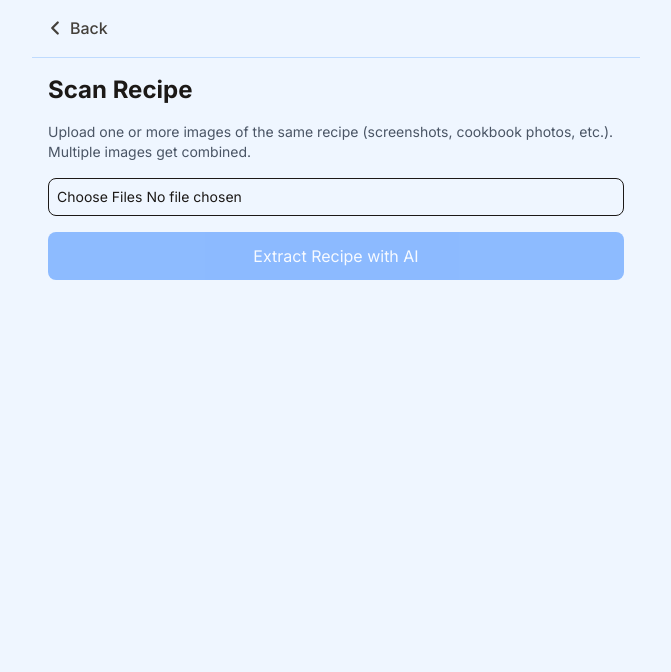
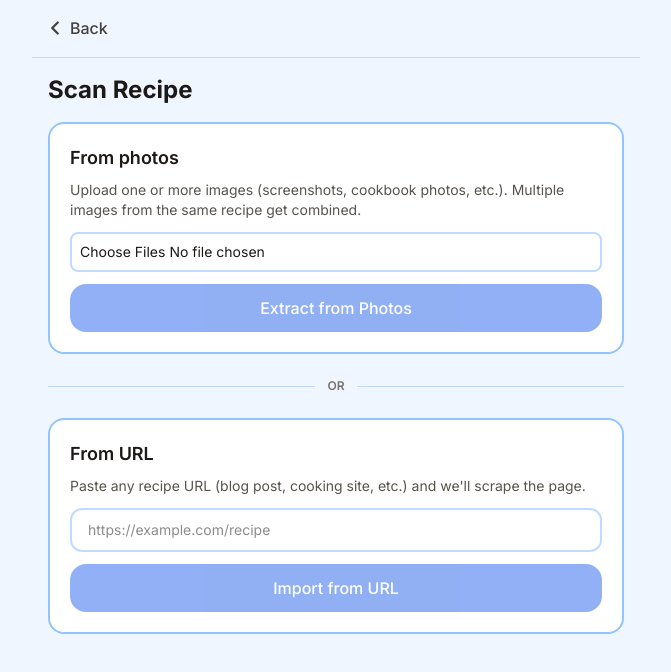
Before and after one commit to Colewarfield/Recipe-App, a Next.js app: page /scan in a window 1280 px wide. Shown: the top 672 px of the page, without its empty margins (304-975 px from the left). Built offline with nearby package versions, Linux system fonts and the light colour scheme.

Commit message:
Add URL recipe import to scan page

```diff
--- a/app/help/page.tsx
+++ b/app/help/page.tsx
@@ -35,6 +35,11 @@ export default function HelpPage() {
             <li>Uncheck <b>Make this public</b> if you want the recipe kept private (only you can see it).</li>
             <li>Tap <b>Save Recipe</b>.</li>
           </ol>
+        </section>
+
+        <section className="mb-8">
+          <h2 className="text-xl font-semibold mb-2">Importing a recipe from a URL</h2>
+          <p className="text-gray-800 dark:text-stone-200">On the Scan Recipe page, scroll to the <b>From URL</b> section. Paste any recipe link (blog post, cooking site), tap <b>Import from URL</b>. The app fetches the page, uses AI to extract the recipe, and shows the form pre-filled. Works with most recipe websites; some (behind paywalls or heavy bot protection) may not.</p>
         </section>
 
         <section className="mb-8">
@@ -134,7 +139,7 @@ export default function HelpPage() {
           <p className="text-gray-800 dark:text-stone-200">Tap <b>Profile</b> at the top of the home page, then tap <b>Sign out</b> at the bottom of the Profile page.</p>
         </section>
 
-        <p className="text-xs text-gray-400 dark:text-stone-500 mt-12">Last updated after adding Favorites and the Boring theme.</p>
+        <p className="text-xs text-gray-400 dark:text-stone-500 mt-12">Last updated after adding URL import to the Scan page.</p>
       </div>
     </div>
   )
--- a/app/scan/actions.ts
+++ b/app/scan/actions.ts
@@ -107,3 +107,132 @@ Rules:
     throw new Error('Could not parse recipe from images. Try clearer or different photos.')
   }
 }
+
+
+
+export async function scanRecipeFromUrl(url: string): Promise<ScannedRecipe> {
+  const supabase = await createClient()
+  const { data: { user } } = await supabase.auth.getUser()
+  if (!user) throw new Error('Not signed in')
+
+  let parsedUrl: URL
+  try {
+    parsedUrl = new URL(url)
+  } catch {
+    throw new Error('Not a valid URL')
+  }
+  if (!['http:', 'https:'].includes(parsedUrl.protocol)) {
+    throw new Error('URL must start with http:// or https://')
+  }
+
+  const apiKey = process.env.GEMINI_API_KEY
+  if (!apiKey) throw new Error('Server not configured: GEMINI_API_KEY missing')
+
+  // Fetch page with 20s timeout
+  const controller = new AbortController()
+  const timeout = setTimeout(() => controller.abort(), 20000)
+
+  let html: string
+  try {
+    const res = await fetch(url, {
+      signal: controller.signal,
+      headers: {
+        'User-Agent': 'Mozilla/5.0 (compatible; RecipeApp/1.0)',
+        'Accept': 'text/html,application/xhtml+xml',
+      },
+    })
+    if (!res.ok) throw new Error('Page returned status ' + res.status)
+    html = await res.text()
+  } catch (e) {
+    const msg = e instanceof Error ? e.message : String(e)
+    throw new Error('Could not fetch page: ' + msg)
+  } finally {
+    clearTimeout(timeout)
+  }
+
+  // Strip HTML down to readable text
+  let text = html
+    .replace(/<script[^>]*>[\s\S]*?<\/script>/gi, ' ')
+    .replace(/<style[^>]*>[\s\S]*?<\/style>/gi, ' ')
+    .replace(/<noscript[^>]*>[\s\S]*?<\/noscript>/gi, ' ')
+    .replace(/<[^>]+>/g, ' ')
+    .replace(/&nbsp;/g, ' ')
+    .replace(/&amp;/g, '&')
+    .replace(/&lt;/g, '<')
+    .replace(/&gt;/g, '>')
+    .replace(/&quot;/g, '"')
+    .replace(/&#039;|&#39;/g, "'")
+    .replace(/\s+/g, ' ')
+    .trim()
+
+  if (text.length > 30000) text = text.substring(0, 30000)
+  if (text.length < 100) throw new Error('Page has too little content to extract a recipe from')
+
+  const ai = new GoogleGenAI({ apiKey })
+  const prompt = `You are a recipe extraction assistant. The text below is scraped from a recipe webpage (with ads, comments, and navigation stripped out imperfectly).
+
+Extract only the recipe and return valid JSON matching this schema:
+{
+  "title": string,
+  "category": one of "Breakfast", "Lunch", "Dinner", "Dessert", "Snacks", "Drinks",
+  "ingredients": array of strings,
+  "steps": array of strings,
+  "notes": string
+}
+
+Rules:
+- Extract only the recipe itself. Ignore ads, sidebar content, comments, related-articles suggestions, and other noise.
+- Guess the category from context.
+- Each ingredient is one array item WITH its amount (e.g., "2 cups flour").
+- If the recipe has MULTIPLE distinct ingredient groups (e.g., "For the meatballs", "For the sauce"), preserve them as sections. Format: put a line "## Group Name" as its own array item before that group's ingredients.
+- Each step is one array item, in order, concise but complete.
+- Notes: any cook tips, servings, prep time, storage tips from the recipe itself. Empty string if none.
+- If the page does NOT contain an actual recipe, return { "title": "", "ingredients": [], "steps": [] } and we'll handle it.
+
+Webpage text:
+` + text
+
+  const clientAny = ai as unknown as {
+    interactions: {
+      create: (args: unknown) => Promise<{ output_text?: string; outputText?: string }>
+    }
+  }
+
+  const schema = {
+    type: 'object',
+    properties: {
+      title: { type: 'string' },
+      category: { type: 'string' },
+      ingredients: { type: 'array', items: { type: 'string' } },
+      steps: { type: 'array', items: { type: 'string' } },
+      notes: { type: 'string' },
+    },
+    required: ['title', 'category', 'ingredients', 'steps'],
+  }
+
+  const interaction = await clientAny.interactions.create({
+    model: 'gemini-3.6-flash',
+    input: [{ type: 'text', text: prompt }],
+    response_format: [{ type: 'text', mime_type: 'application/json', schema }],
+  })
+
+  const responseText = interaction.output_text ?? interaction.outputText ?? ''
+
+  try {
+    const parsed = JSON.parse(responseText)
+    if (!parsed.title || !Array.isArray(parsed.ingredients) || parsed.ingredients.length === 0) {
+      throw new Error('No recipe found on that page. Try a different URL.')
+    }
+    return {
+      title: String(parsed.title),
+      category: VALID_CATEGORIES.includes(parsed.category) ? parsed.category : 'Dinner',
+      ingredients: parsed.ingredients.map(String),
+      steps: Array.isArray(parsed.steps) ? parsed.steps.map(String) : [],
+      notes: String(parsed.notes || ''),
+    }
+  } catch (e) {
+    if (e instanceof Error && e.message.includes('No recipe')) throw e
+    console.error('Gemini raw response:', responseText)
+    throw new Error('Could not parse recipe from that page. Try a different URL.')
+  }
+}
--- a/app/scan/page.tsx
+++ b/app/scan/page.tsx
@@ -1,9 +1,8 @@
 'use client'
 
 import { useState } from 'react'
-import Link from 'next/link'
 import BackButton from '@/components/BackButton'
-import { scanRecipe, type ScannedRecipe } from './actions'
+import { scanRecipe, scanRecipeFromUrl, type ScannedRecipe } from './actions'
 import { createRecipe } from '../actions'
 
 const CATEGORIES = ['Breakfast', 'Lunch', 'Dinner', 'Dessert', 'Snacks', 'Drinks']
@@ -32,7 +31,8 @@ async function compressImage(file: File, maxWidth = 1400, quality = 0.82): Promi
 
 export default function ScanPage() {
   const [images, setImages] = useState<File[]>([])
-  const [scanning, setScanning] = useState(false)
+  const [url, setUrl] = useState('')
+  const [busy, setBusy] = useState<'idle' | 'photos' | 'url'>('idle')
   const [error, setError] = useState('')
   const [scanned, setScanned] = useState(false)
 
@@ -42,32 +42,50 @@ export default function ScanPage() {
   const [steps, setSteps] = useState('')
   const [notes, setNotes] = useState('')
 
-  async function handleScan() {
-    if (images.length === 0) return
-    setScanning(true)
-    setError('')
-    try {
-      const compressed = await Promise.all(images.map(f => compressImage(f)))
-      const formData = new FormData()
-      compressed.forEach((img, i) => formData.append('image' + i, img))
-      const result: ScannedRecipe = await scanRecipe(formData)
+  function applyResult(result: ScannedRecipe) {
     setTitle(result.title)
     setCategory(result.category)
     setIngredients(result.ingredients.join('\n'))
     setSteps(result.steps.join('\n'))
     setNotes(result.notes)
     setScanned(true)
+  }
+
+  async function handleImageScan() {
+    if (images.length === 0) return
+    setBusy('photos')
+    setError('')
+    try {
+      const compressed = await Promise.all(images.map(f => compressImage(f)))
+      const formData = new FormData()
+      compressed.forEach((img, i) => formData.append('image' + i, img))
+      const result = await scanRecipe(formData)
+      applyResult(result)
     } catch (e) {
-      const msg = e instanceof Error ? e.message : 'Failed to scan'
-      setError(msg)
+      setError(e instanceof Error ? e.message : 'Failed to scan')
     } finally {
-      setScanning(false)
+      setBusy('idle')
+    }
+  }
+
+  async function handleUrlScan() {
+    if (!url.trim()) return
+    setBusy('url')
+    setError('')
+    try {
+      const result = await scanRecipeFromUrl(url.trim())
+      applyResult(result)
+    } catch (e) {
+      setError(e instanceof Error ? e.message : 'Failed to import')
+    } finally {
+      setBusy('idle')
     }
   }
 
   function resetScan() {
     setScanned(false)
     setImages([])
+    setUrl('')
     setTitle('')
     setCategory('Dinner')
     setIngredients('')
@@ -77,16 +95,17 @@ export default function ScanPage() {
   }
 
   return (
-    <div className="min-h-screen p-4">
+    <div className="min-h-screen p-4 pb-16">
       <div className="max-w-xl mx-auto">
         <BackButton href="/" />
         <h1 className="text-2xl font-bold mb-4">Scan Recipe</h1>
 
         {!scanned ? (
-          <div className="space-y-4">
-            <p className="text-sm text-gray-600">
-              Upload one or more images of the same recipe (screenshots, cookbook photos, etc.).
-              Multiple images get combined.
+          <div className="space-y-6">
+            <div className="bg-white dark:bg-slate-800 rounded-2xl p-5 border-2 border-blue-200 dark:border-slate-700">
+              <h2 className="text-lg font-semibold mb-2">From photos</h2>
+              <p className="text-sm text-stone-600 dark:text-stone-400 mb-3">
+                Upload one or more images (screenshots, cookbook photos, etc.). Multiple images from the same recipe get combined.
               </p>
 
               <input
@@ -94,17 +113,17 @@ export default function ScanPage() {
                 accept="image/*"
                 multiple
                 onChange={(e) => setImages(Array.from(e.target.files || []))}
-              className="block w-full text-sm border rounded-lg p-2"
+                className="block w-full text-sm border-2 border-blue-100 dark:border-slate-700 rounded-lg p-2 mb-3"
               />
 
               {images.length > 0 && (
                 <>
-                <div className="text-sm text-gray-600">
+                  <div className="text-sm text-stone-600 dark:text-stone-400 mb-2">
                     {images.length} image{images.length === 1 ? '' : 's'} selected
                   </div>
-                <div className="grid grid-cols-3 gap-2">
+                  <div className="grid grid-cols-3 gap-2 mb-3">
                     {images.map((img, i) => (
-                    <div key={i} className="aspect-square border rounded overflow-hidden bg-gray-50">
+                      <div key={i} className="aspect-square border rounded-lg overflow-hidden bg-gray-50 dark:bg-slate-700">
                         <img
                           src={URL.createObjectURL(img)}
                           alt={'Preview ' + (i + 1)}
@@ -118,22 +137,53 @@ export default function ScanPage() {
 
               <button
                 type="button"
-              onClick={handleScan}
-              disabled={scanning || images.length === 0}
-              className="w-full px-4 py-3 bg-blue-500 text-white rounded-lg disabled:opacity-50"
+                onClick={handleImageScan}
+                disabled={busy !== 'idle' || images.length === 0}
+                className="w-full px-4 py-3 bg-blue-600 text-white rounded-2xl font-medium disabled:opacity-50"
               >
-              {scanning ? 'Extracting (10-20s)...' : 'Extract Recipe with AI'}
+                {busy === 'photos' ? 'Extracting (10-20s)...' : 'Extract from Photos'}
               </button>
+            </div>
+
+            <div className="flex items-center gap-3">
+              <div className="flex-1 h-px bg-blue-200 dark:bg-slate-700" />
+              <span className="text-xs text-stone-500 dark:text-stone-400 font-semibold">OR</span>
+              <div className="flex-1 h-px bg-blue-200 dark:bg-slate-700" />
+            </div>
+
+            <div className="bg-white dark:bg-slate-800 rounded-2xl p-5 border-2 border-blue-200 dark:border-slate-700">
+              <h2 className="text-lg font-semibold mb-2">From URL</h2>
+              <p className="text-sm text-stone-600 dark:text-stone-400 mb-3">
+                Paste any recipe URL (blog post, cooking site, etc.) and we&apos;ll scrape the page.
+              </p>
+
+              <input
+                type="url"
+                placeholder="https://example.com/recipe"
+                value={url}
+                onChange={(e) => setUrl(e.target.value)}
+                className="w-full px-4 py-2.5 border-2 border-blue-100 dark:border-slate-700 rounded-xl text-sm mb-3"
+              />
+
+              <button
+                type="button"
+                onClick={handleUrlScan}
+                disabled={busy !== 'idle' || !url.trim()}
+                className="w-full px-4 py-3 bg-blue-600 text-white rounded-2xl font-medium disabled:opacity-50"
+              >
+                {busy === 'url' ? 'Fetching &amp; extracting...' : 'Import from URL'}
+              </button>
+            </div>
 
             {error && (
-              <div className="text-red-600 text-sm p-3 bg-red-50 border border-red-200 rounded">
+              <div className="text-red-600 dark:text-red-400 text-sm p-3 bg-red-50 dark:bg-red-950/30 border-2 border-red-200 dark:border-red-900 rounded-2xl">
                 {error}
               </div>
             )}
           </div>
         ) : (
           <>
-            <div className="bg-green-50 border border-green-200 rounded-lg p-3 mb-4 text-sm text-green-800">
+            <div className="bg-green-50 dark:bg-green-950/30 border-2 border-green-200 dark:border-green-900 rounded-2xl p-3 mb-4 text-sm text-green-800 dark:text-green-300">
               Recipe extracted. Review and edit below, then save.
             </div>
 
@@ -209,16 +259,16 @@ export default function ScanPage() {
                 Make this public
               </label>
 
-              <button type="submit" className="w-full px-4 py-3 bg-blue-600 text-white rounded-lg">
+              <button type="submit" className="w-full px-4 py-3 bg-blue-600 text-white rounded-2xl font-medium">
                 Save Recipe
               </button>
 
               <button
                 type="button"
                 onClick={resetScan}
-                className="w-full py-2 text-gray-600 underline text-sm"
+                className="w-full py-2 text-stone-600 dark:text-stone-300 underline text-sm"
               >
-                Scan different images
+                Scan something else
               </button>
             </form>
           </>
```
Lines whose indentation alone changed are shown as unchanged.
